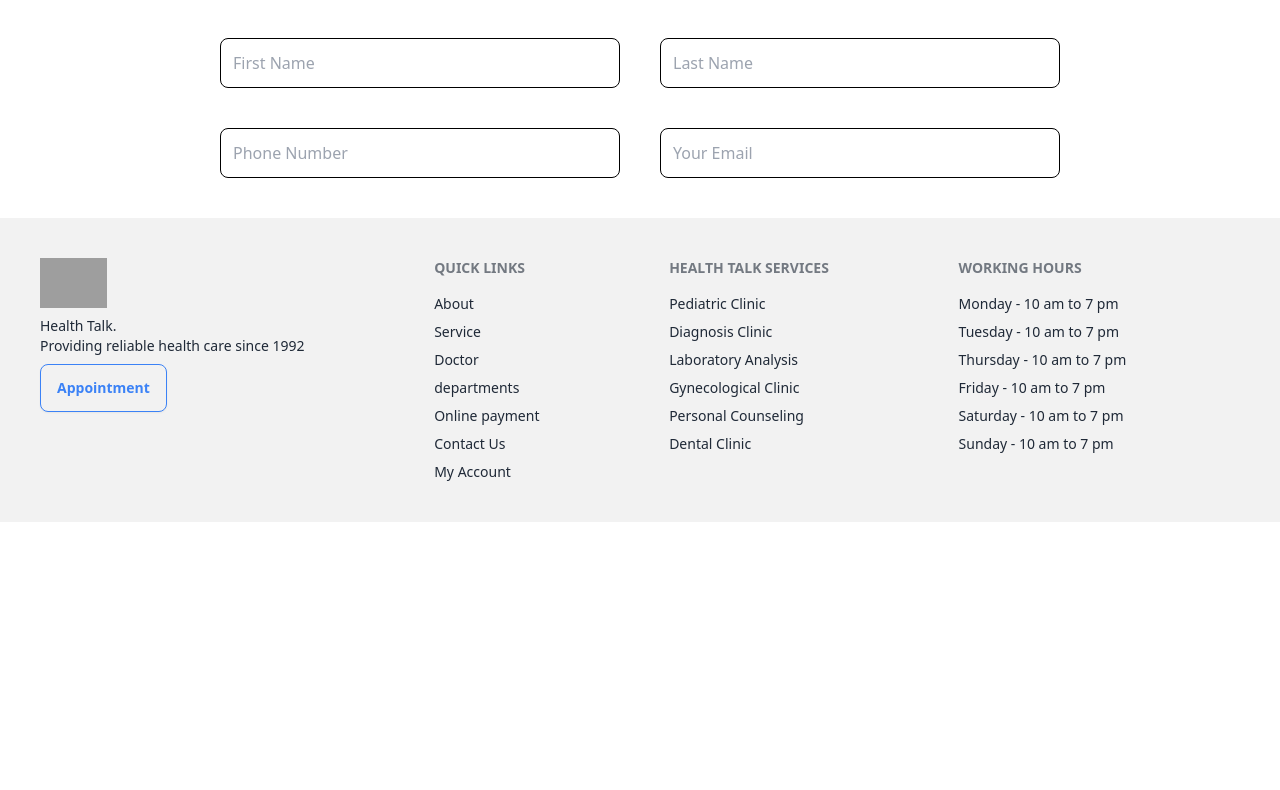
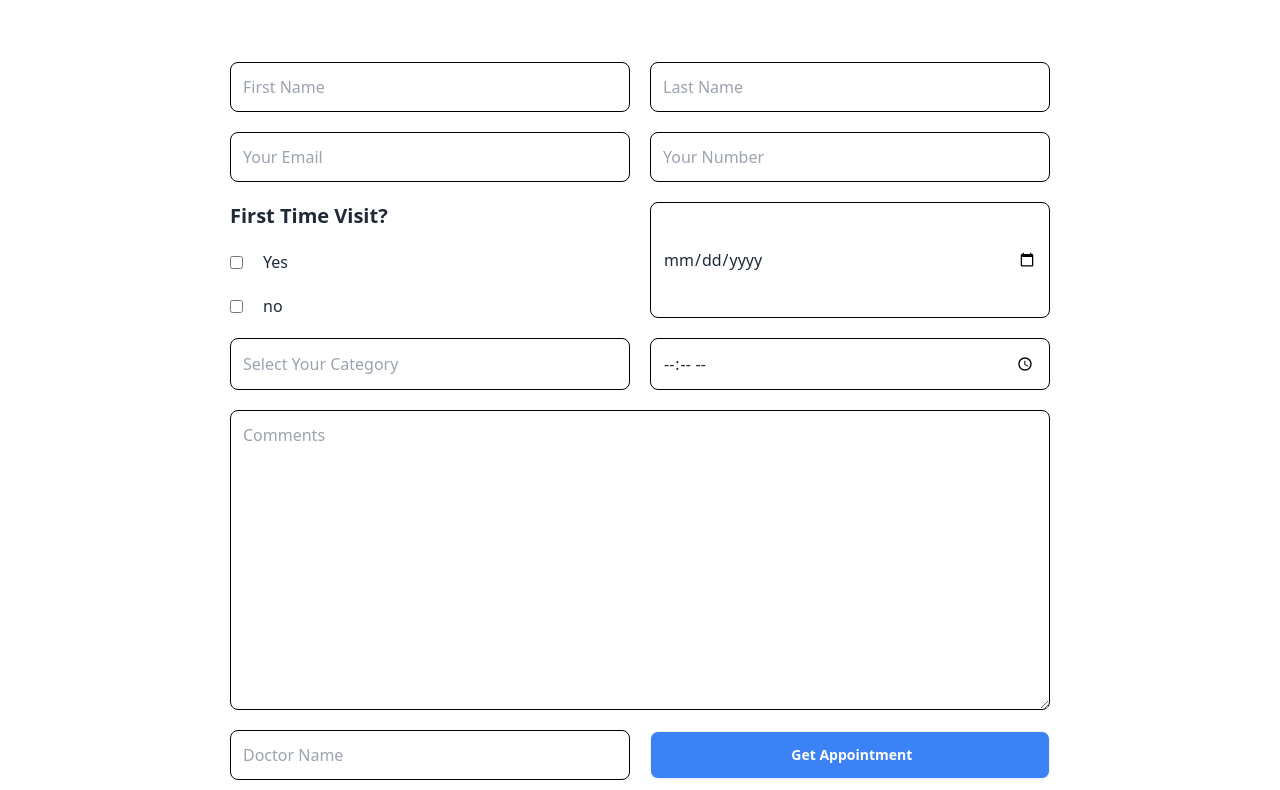
Before and after one commit to minhazapon/Health-Talk--React.js--project, a React (Vite) app: page /form in a window 1280 px wide. Shown: the part 250-1040 px from the top of the page. Before the commit the page ends 800 px from the top, so only its background shows below. Built offline with nearby package versions, Linux system fonts and the light colour scheme; grey boxes are pictures that could not be loaded.

Commit message:
added file

```diff
--- a/src/BookForm.jsx/BookForm.jsx
+++ b/src/BookForm.jsx/BookForm.jsx
@@ -2,8 +2,22 @@
 
 
 const BookForm = () => {
+
+
+
+    const handleAppo = e => {
+
+    e.preventDefault();
+
+
+
+    }
+
+
+
+
     return (
-        <div className=" mb-10 mt-10  ml-10 mr-10">
+        <div className="    mb-10 mt-10  ml-10 mr-10">
 
             <div className=" flex-col md:flex-row lg:flex-row  flex justify-center items-center gap-60">
 
@@ -26,25 +40,20 @@ const BookForm = () => {
             </div>
 {/* ------------------------------------------------------------------------------ */}
 
+            <form onSubmit={handleAppo} >
 
-            <div>
+            <div className=" flex justify-center  items-center mt-16">
+
+            <div className=" grid  md:grid-cols-2 gap-5">
 
 
-             <div className="  flex-col md:flex-row lg:flex-row flex justify-center items-center  gap-10  mt-10">
-               <input placeholder="First Name" className=" rounded-lg border-[1px] border-black  p-3  w-[400px] " type="text" />
-               <input placeholder="Last Name" className=" rounded-lg border-[1px] border-black  p-3  w-[400px] " type="text" />
-             </div>
+           <input placeholder="First Name" name="name1" className=" flex-col md:flex-row lg:flex-row rounded-lg border-[1px] border-black  p-3  w-[400px] " type="text" />
+           <input placeholder="Last Name" name="name2" className=" rounded-lg border-[1px] border-black  p-3  w-[400px] " type="text" />
 
+         <input placeholder="Your Email" className=" rounded-lg border-[1px] border-black  p-3  w-[400px] " type="email" name="email" id="" />
+          <input placeholder="Your Number" className=" rounded-lg border-[1px] border-black  p-3  w-[400px] "  type="number" name="number" id="" />
 
-             <div className=" flex-col md:flex-row lg:flex-row flex justify-center items-center  gap-10  mt-10">
-             <input placeholder="Phone Number" className=" rounded-lg border-[1px] border-black  p-3  w-[400px] " type="email" name="email" id="" />
-              <input placeholder="Your Email" className=" rounded-lg border-[1px] border-black  p-3  w-[400px] "  type="number" name="number" id="" />
-             </div>
-
-
-
-            {/* <div className=" flex  justify-center  mt-10">
-
+         <div className="">
           <div className="">
             <h1 className=" text-xl font-bold">First Time Visit?</h1>
             <div className=" mt-5 flex items-center gap-5">
@@ -56,11 +65,49 @@ const BookForm = () => {
             <h1>no</h1>
             </div>
           </div>
+          </div>
 
-            </div> */}
+         <input placeholder="Select Your Appointment date" className=" rounded-lg border-[1px] border-black  p-3  w-[400px] " type="date" name="date" id="" />
+        <input placeholder="Select Your Category" className=" rounded-lg border-[1px] border-black  p-3  w-[400px] " type="text" name="category" />
+        <input placeholder="Select Your Time" className=" rounded-lg border-[1px] border-black  p-3  w-[400px] " type="time" name="time" id="" />
 
 
 
+        </div>
+
+            </div>
+
+            <div>
+            <div className=" flex justify-center mt-5 ">
+
+              <textarea name="comment" placeholder="Comments" className=" rounded-lg border-[1px] border-black  p-3  w-[820px] h-[300px] "></textarea>
+            </div>
+            </div>
+
+
+
+
+
+
+
+
+          <div className=" flex-col md:flex-row lg:flex-row flex justify-center items-center gap-5 mt-5">
+
+           <input placeholder="Doctor Name" name="doctor"  className=" rounded-lg border-[1px] border-black  p-3  w-[400px] "  type="text" />
+
+
+
+          <div className=" ">
+          <input onClick={()=>document.getElementById('my_modal_4').showModal()} className=" btn w-[400px]   bg-blue-500 text-white " type="submit" value=" Get Appointment" />
+          <dialog id="my_modal_4" className="modal">
+                  <div className="modal-box flex items-center justify-center gap-5 ">
+                    <h3 className="font-bold text-blue-500 text-4xl">Appointment Done</h3>
+                    <img className=" h-[100px]" src="https://i.ibb.co/t3sgw0n/like.png" alt="" />
+
+
+                  </div>
+                </dialog>
+          </div>
 
 
 
@@ -69,9 +116,12 @@ const BookForm = () => {
 
 
 
+          </form>
 
 
-
+          <div className=" flex-col md:flex-row lg:flex-row rounded-xl mt-20 text-center bg-blue-100 p-10 ">
+            <h1 className=" text-5xl text-blue-950 font-bold">Get Appointment And Join With US </h1>
+          </div>
 
         </div>
     );
```
Lines whose indentation alone changed are shown as unchanged.
